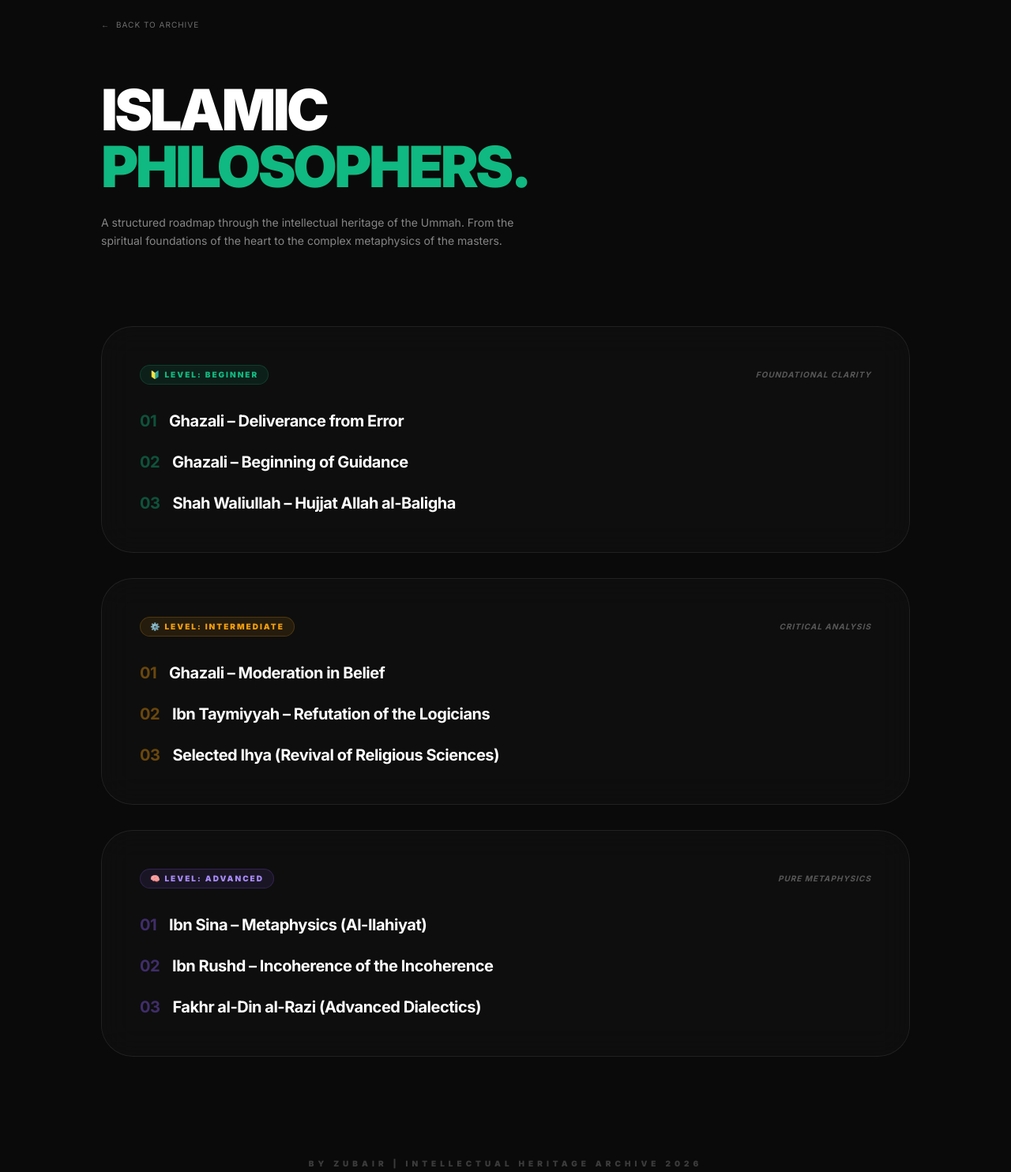
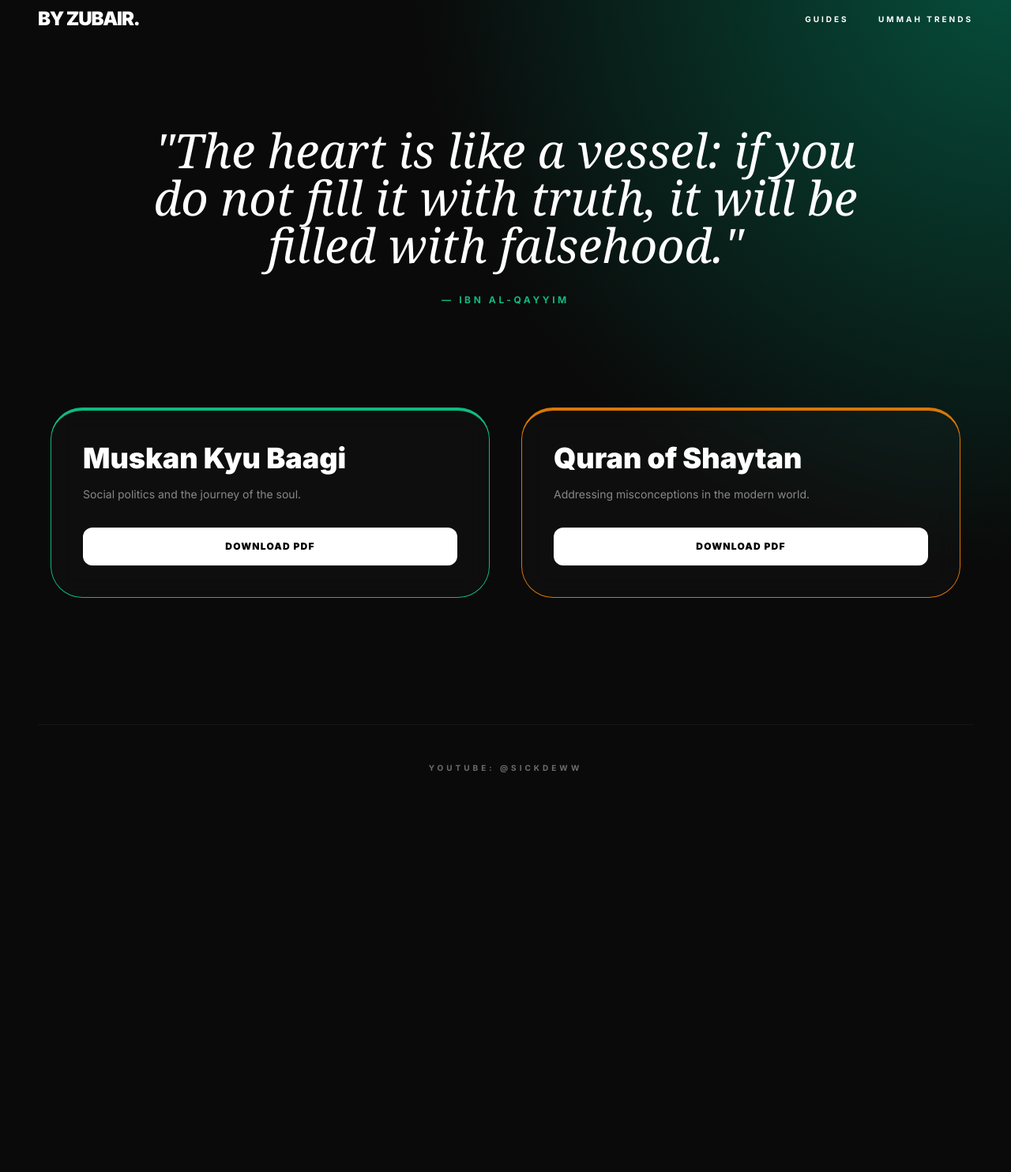
Before and after one commit to thezubair-dev/-sick-deww-books, a plain HTML site: page index.html in a window 1280 px wide. Shown: the part 40-1524 px from the top of the page at 79% size. After the commit the page ends 1070 px from the top, so only its background shows below. Drawn offline with nearby package versions, Linux system fonts and the light colour scheme; a web font is replaced by a local one.

Commit message:
Update index.html

```diff
--- a/index.html
+++ b/index.html
@@ -3,92 +3,47 @@
 <head>
     <meta charset="UTF-8">
     <meta name="viewport" content="width=device-width, initial-scale=1.0">
-    <title>Guides | By ZUBAIR</title>
+    <title>By ZUBAIR | Home</title>
     <script src="https://cdn.tailwindcss.com"></script>
-    <link href="https://fonts.googleapis.com/css2?family=Inter:wght@400;700;900&display=swap" rel="stylesheet">
+    <link href="https://fonts.googleapis.com/css2?family=Inter:wght@400;700;900&family=Playfair+Display:italic&display=swap" rel="stylesheet">
     <style>
-        body { font-family: 'Inter', sans-serif; background-color: #0a0a0a; color: white; scroll-behavior: smooth; }
-        .glass { background: rgba(255, 255, 255, 0.02); backdrop-filter: blur(20px); border: 1px solid rgba(255, 255, 255, 0.08); transition: all 0.3s ease; }
-        .glass:hover { border-color: rgba(255, 255, 255, 0.2); background: rgba(255, 255, 255, 0.04); }
-        .level-badge { font-size: 10px; font-weight: 900; letter-spacing: 0.2em; text-transform: uppercase; padding: 4px 12px; border-radius: 99px; }
+        body { font-family: 'Inter', sans-serif; background: radial-gradient(circle at top right, #064e3b 0%, #0a0a0a 45%); background-color: #0a0a0a; color: white; min-height: 100vh; }
+        .glass { background: rgba(255, 255, 255, 0.02); backdrop-filter: blur(15px); border: 1px solid rgba(255, 255, 255, 0.08); }
+        .hover-scale { transition: all 0.4s cubic-bezier(0.175, 0.885, 0.32, 1.275); }
+        .hover-scale:hover { transform: translateY(-10px); border-color: rgba(16, 185, 129, 0.5); }
     </style>
 </head>
-<body class="p-6 md:p-16">
-
-    <nav class="max-w-5xl mx-auto mb-16">
-        <a href="index.html" class="text-[10px] uppercase tracking-widest opacity-40 hover:opacity-100 transition-opacity flex items-center gap-2">
-            <span>←</span> Back to Archive
-        </a>
+<body class="p-6 md:p-12">
+    <nav class="flex justify-between items-center mb-20">
+        <h1 class="text-2xl font-black tracking-tighter uppercase">By ZUBAIR.</h1>
+        <div class="space-x-8 text-[10px] uppercase tracking-[0.3em] font-bold">
+            <a href="guides.html" class="hover:text-emerald-400 transition-colors">Guides</a>
+            <a href="trends.html" class="hover:text-emerald-400 transition-colors">Ummah Trends</a>
+        </div>
     </nav>
 
-    <header class="max-w-5xl mx-auto mb-24">
-        <h1 class="text-5xl md:text-7xl font-black tracking-tighter uppercase mb-6">Islamic<br><span class="text-emerald-500">Philosophers.</span></h1>
-        <p class="max-w-xl opacity-50 text-sm leading-relaxed">
-            A structured roadmap through the intellectual heritage of the Ummah. From the spiritual foundations of the heart to the complex metaphysics of the masters.
+    <section class="max-w-4xl mx-auto mb-32 text-center pt-10">
+        <p class="font-serif text-4xl md:text-6xl italic text-white leading-tight mb-8">
+            "The heart is like a vessel: if you do not fill it with truth, it will be filled with falsehood."
         </p>
-    </header>
+        <p class="text-emerald-500 uppercase tracking-[0.3em] text-xs font-bold">— Ibn al-Qayyim</p>
+    </section>
 
-    <div class="max-w-5xl mx-auto space-y-8">
-
-        <div class="glass p-8 md:p-12 rounded-[2.5rem] relative overflow-hidden group">
-            <div class="flex flex-col md:flex-row justify-between items-start md:items-center mb-8 gap-4">
-                <span class="level-badge bg-emerald-500/10 text-emerald-500 border border-emerald-500/20">🔰 Level: Beginner</span>
-                <span class="text-[10px] opacity-30 font-bold uppercase tracking-widest italic">Foundational Clarity</span>
-            </div>
-            <ul class="space-y-6 text-lg md:text-xl font-bold tracking-tight">
-                <li class="flex items-center gap-4 group-hover:translate-x-2 transition-transform">
-                    <span class="text-emerald-500 opacity-40">01</span> Ghazali – Deliverance from Error
-                </li>
-                <li class="flex items-center gap-4 group-hover:translate-x-2 transition-transform delay-75">
-                    <span class="text-emerald-500 opacity-40">02</span> Ghazali – Beginning of Guidance
-                </li>
-                <li class="flex items-center gap-4 group-hover:translate-x-2 transition-transform delay-150">
-                    <span class="text-emerald-500 opacity-40">03</span> Shah Waliullah – Hujjat Allah al-Baligha
-                </li>
-            </ul>
+    <div class="max-w-6xl mx-auto grid grid-cols-1 md:grid-cols-2 gap-10">
+        <div class="glass p-10 rounded-[2.5rem] hover-scale relative overflow-hidden border-t-4 border-emerald-500">
+            <h2 class="text-4xl font-extrabold mb-4">Muskan Kyu Baagi</h2>
+            <p class="opacity-50 text-sm mb-8">Social politics and the journey of the soul.</p>
+            <a href="muskan-kyu-baagi.pdf" download class="block text-center bg-white text-black py-4 rounded-xl font-black uppercase text-xs tracking-widest hover:bg-emerald-400">Download PDF</a>
         </div>
-
-        <div class="glass p-8 md:p-12 rounded-[2.5rem] relative overflow-hidden group">
-            <div class="flex flex-col md:flex-row justify-between items-start md:items-center mb-8 gap-4">
-                <span class="level-badge bg-amber-500/10 text-amber-500 border border-amber-500/20">⚙️ Level: Intermediate</span>
-                <span class="text-[10px] opacity-30 font-bold uppercase tracking-widest italic">Critical Analysis</span>
-            </div>
-            <ul class="space-y-6 text-lg md:text-xl font-bold tracking-tight">
-                <li class="flex items-center gap-4 group-hover:translate-x-2 transition-transform">
-                    <span class="text-amber-500 opacity-40">01</span> Ghazali – Moderation in Belief
-                </li>
-                <li class="flex items-center gap-4 group-hover:translate-x-2 transition-transform delay-75">
-                    <span class="text-amber-500 opacity-40">02</span> Ibn Taymiyyah – Refutation of the Logicians
-                </li>
-                <li class="flex items-center gap-4 group-hover:translate-x-2 transition-transform delay-150">
-                    <span class="text-amber-500 opacity-40">03</span> Selected Ihya (Revival of Religious Sciences)
-                </li>
-            </ul>
+        <div class="glass p-10 rounded-[2.5rem] hover-scale relative overflow-hidden border-t-4 border-amber-600">
+            <h2 class="text-4xl font-extrabold mb-4">Quran of Shaytan</h2>
+            <p class="opacity-50 text-sm mb-8">Addressing misconceptions in the modern world.</p>
+            <a href="quran-of-shaytan.pdf" download class="block text-center bg-white text-black py-4 rounded-xl font-black uppercase text-xs tracking-widest hover:bg-amber-400">Download PDF</a>
         </div>
-
-        <div class="glass p-8 md:p-12 rounded-[2.5rem] relative overflow-hidden group">
-            <div class="flex flex-col md:flex-row justify-between items-start md:items-center mb-8 gap-4">
-                <span class="level-badge bg-violet-500/10 text-violet-400 border border-violet-500/20">🧠 Level: Advanced</span>
-                <span class="text-[10px] opacity-30 font-bold uppercase tracking-widest italic">Pure Metaphysics</span>
-            </div>
-            <ul class="space-y-6 text-lg md:text-xl font-bold tracking-tight">
-                <li class="flex items-center gap-4 group-hover:translate-x-2 transition-transform">
-                    <span class="text-violet-500 opacity-40">01</span> Ibn Sina – Metaphysics (Al-Ilahiyat)
-                </li>
-                <li class="flex items-center gap-4 group-hover:translate-x-2 transition-transform delay-75">
-                    <span class="text-violet-500 opacity-40">02</span> Ibn Rushd – Incoherence of the Incoherence
-                </li>
-                <li class="flex items-center gap-4 group-hover:translate-x-2 transition-transform delay-150">
-                    <span class="text-violet-500 opacity-40">03</span> Fakhr al-Din al-Razi (Advanced Dialectics)
-                </li>
-            </ul>
-        </div>
-
     </div>
 
-    <footer class="mt-32 text-center opacity-20 text-[10px] uppercase font-black tracking-[0.5em]">
-        By Zubair | Intellectual Heritage Archive 2026
+    <footer class="mt-40 text-center border-t border-white/5 pt-10">
+        <a href="https://www.youtube.com/@sickdeww" target="_blank" class="text-[10px] tracking-[0.4em] uppercase font-bold opacity-40 hover:opacity-100 hover:text-red-500 transition-all">YouTube: @sickdeww</a>
     </footer>
-
 </body>
 </html>
```
